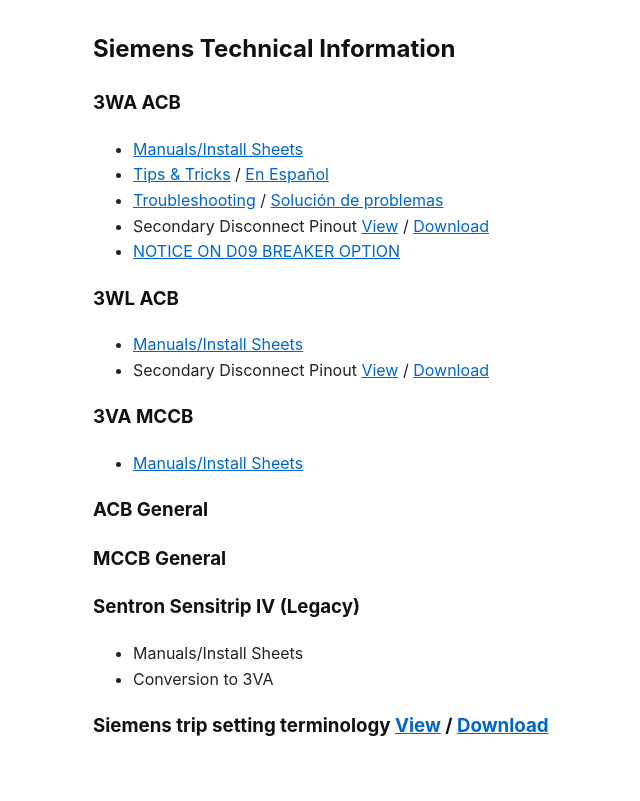
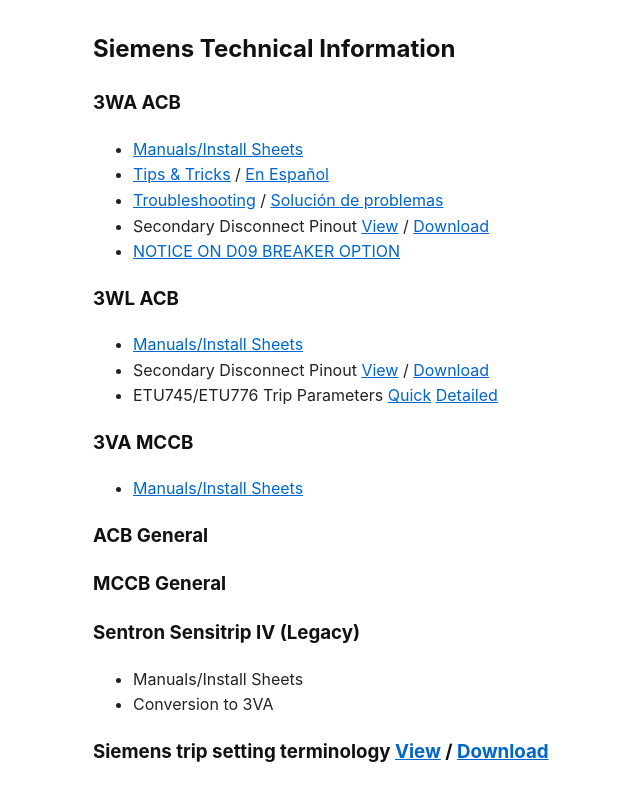
Before and after one commit to epecsupport/Service, a Jekyll site: the page built from tech/siemens/siemens.md, in a window 1280 px wide. Shown: the top 801 px of the page, without its empty margins (47-687 px from the left). Built offline with Jekyll 4.4.1, drawn with Linux system fonts in a browser that asks for light colours.

Commit message:
Update siemens.md

```diff
--- a/tech/siemens/siemens.md
+++ b/tech/siemens/siemens.md
@@ -16,6 +16,7 @@ autolink: true
 ### 3WL ACB
 - [Manuals/Install Sheets](man3wl.html)
 - Secondary Disconnect Pinout [View](manuals/3wl_section_pinout.pdf) / [Download](https://raw.githubusercontent.com/epecsupport/Service/main/tech/siemens/manuals/3wl_section_pinout.pdf)
+- ETU745/ETU776 Trip Parameters [Quick](wltrip.md) [Detailed](/Service/Library/TSB20251212.pdf)
 
 ### 3VA MCCB
 - [Manuals/Install Sheets](man3va.html)
```
